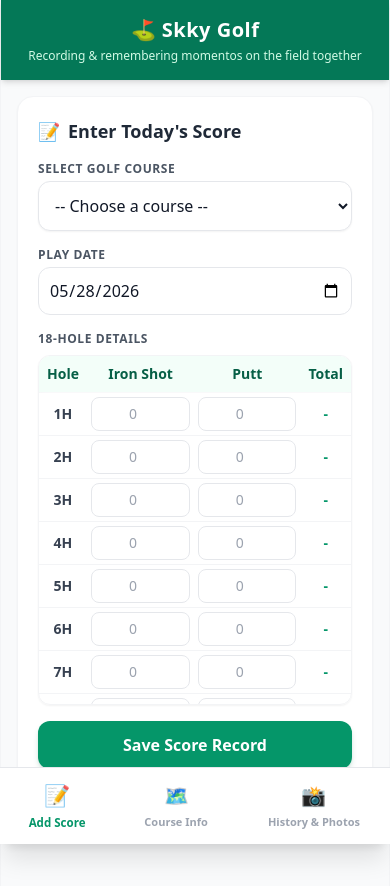
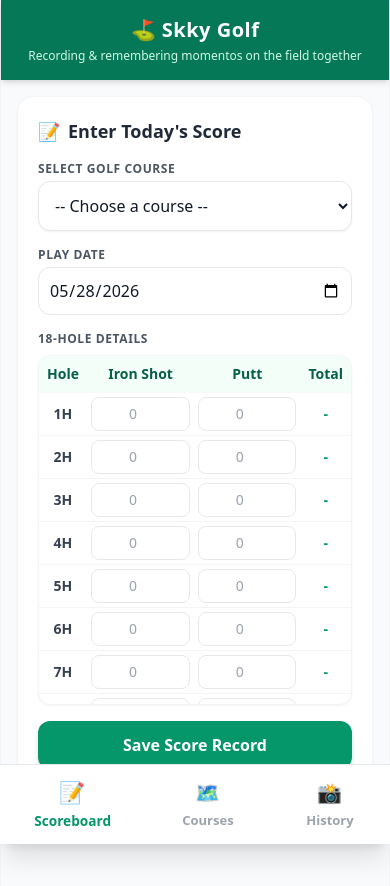
Before and after one commit to signey99/Sky-Golf-Couple, a React (Create React App) app in the folder web-app/: page / in a window 390 px wide. Built offline with nearby package versions, Linux system fonts and the light colour scheme; the HTML template or start-up script is replaced by a standard one.

Commit message:
refactor: update navigation labels and typography
Rename navigation tabs to be more concise and increase label font sizes for improved readability in both mobile and web interfaces.

```diff
--- a/web-app/src/App.js
+++ b/web-app/src/App.js
@@ -622,21 +622,21 @@ export default function App() {
           className={`flex flex-col items-center space-y-1 transition-all active:scale-95 ${activeTab === 'score' ? 'text-emerald-600 scale-105 font-bold' : 'text-gray-400 hover:text-gray-600'}`}
         >
           <span className="text-xl">📝</span>
-          <span className="text-[11px] font-bold">Add Score</span>
+          <span className="text-[13px] font-bold">Scoreboard</span>
         </button>
         <button
           onClick={() => setActiveTab('course')}
           className={`flex flex-col items-center space-y-1 transition-all active:scale-95 ${activeTab === 'course' ? 'text-emerald-600 scale-105 font-bold' : 'text-gray-400 hover:text-gray-600'}`}
         >
           <span className="text-xl">🗺️</span>
-          <span className="text-[11px] font-bold">Course Info</span>
+          <span className="text-[13px] font-bold">Courses</span>
         </button>
         <button
           onClick={() => setActiveTab('history')}
           className={`flex flex-col items-center space-y-1 transition-all active:scale-95 ${activeTab === 'history' ? 'text-emerald-600 scale-105 font-bold' : 'text-gray-400 hover:text-gray-600'}`}
         >
           <span className="text-xl">📸</span>
-          <span className="text-[11px] font-bold">History &amp; Photos</span>
+          <span className="text-[13px] font-bold">History</span>
         </button>
       </nav>
 
```
Also changed, not shown: 2 other files (tests, documents, lock files or other folders).
